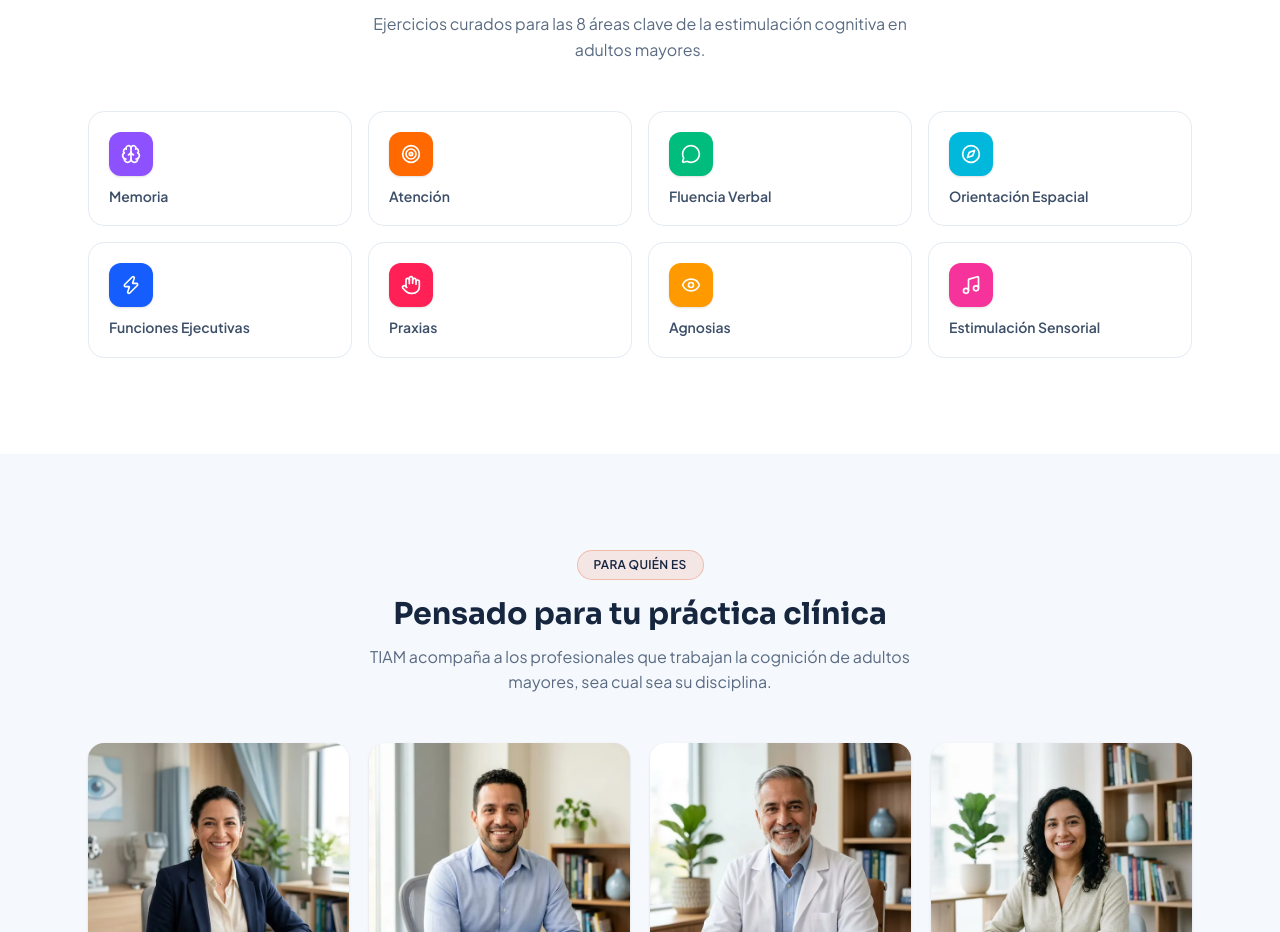
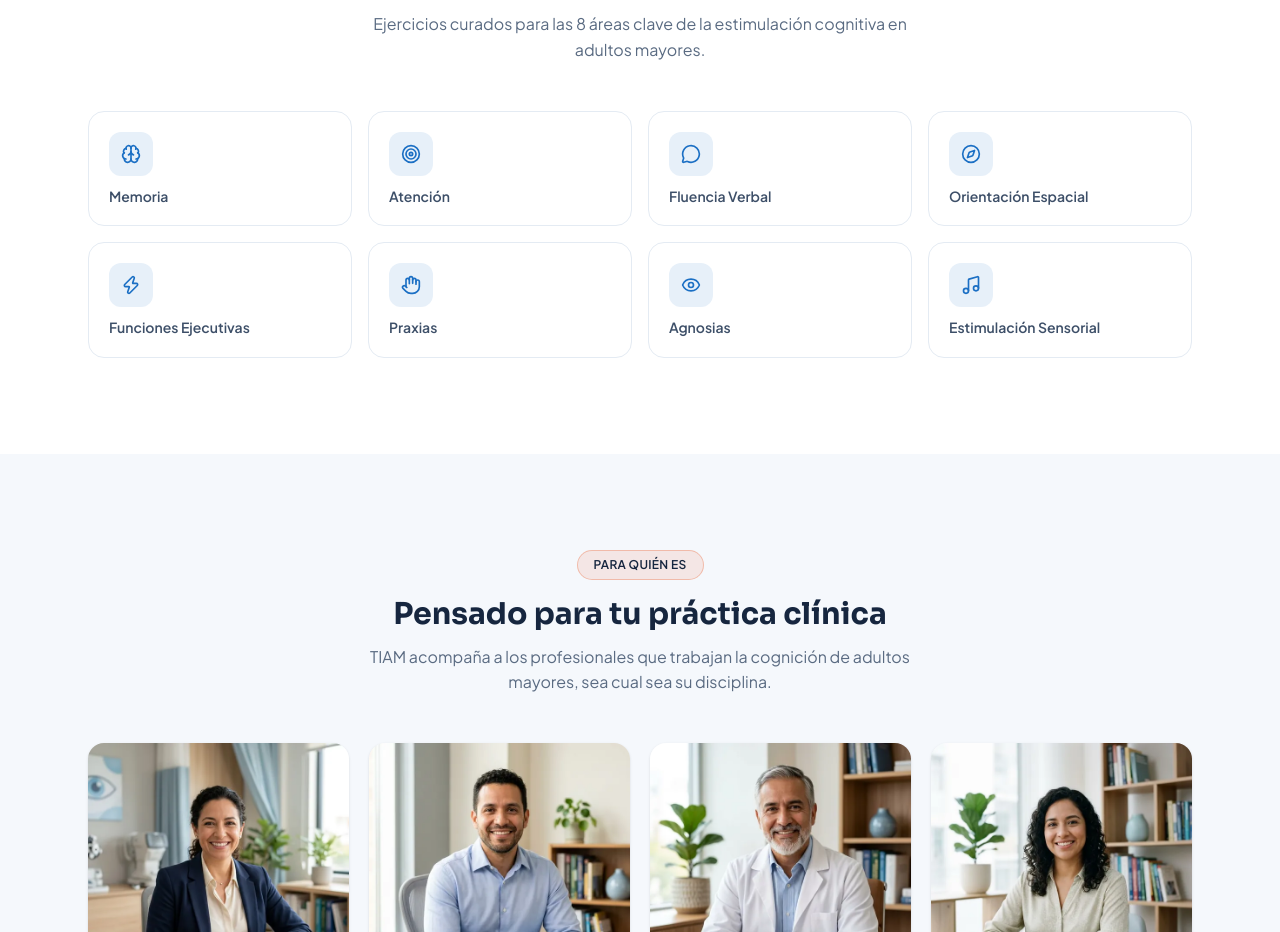
Before and after one commit to manukpo10/TIAM-frontend, a React (Vite) app: page / in a window 1280 px wide. Shown: the part 2543-3475 px from the top of the page. Built offline with nearby package versions, Linux system fonts and the light colour scheme.

Commit message:
style(landing): areas cognitivas en azul de marca (no arcoiris)
- 8 iconos en bg-tiam-blue/10 + text-tiam-blue, coherente con el resto del landing
- Solo el landing; el tablero mantiene AREA_COLORS para distinguir areas al escanear

```diff
--- a/src/pages/landing/LandingPage.tsx
+++ b/src/pages/landing/LandingPage.tsx
@@ -16,7 +16,7 @@ import profTO from '@/assets/profesionales/terapia-ocupacional.webp'
 import profGeriatria from '@/assets/profesionales/geriatria.webp'
 import profFono from '@/assets/profesionales/fonoaudiologia.webp'
 import { useAuthStore } from '@/store/auth'
-import { COGNITIVE_AREAS, AREA_COLORS } from '@/lib/utils'
+import { COGNITIVE_AREAS } from '@/lib/utils'
 
 // ─── Static data (hoisted outside component) ────────────────────────────────
 
@@ -509,15 +509,14 @@ export function LandingPage() {
             </div>
             <div className="grid grid-cols-2 md:grid-cols-4 gap-4">
               {COGNITIVE_AREAS.map((area) => {
-                const color = AREA_COLORS[area.slug]
                 const Icon = AREA_ICONS[area.slug] ?? Brain
                 return (
                   <div
                     key={area.id}
                     className="group rounded-2xl bg-white border border-slate-100 p-5 flex flex-col items-start gap-3 hover:-translate-y-1 hover:shadow-md hover:border-tiam-blue/20 transition-all duration-200 cursor-default"
                   >
-                    <div className={`flex h-11 w-11 shrink-0 items-center justify-center rounded-xl ${color.bg} shadow-sm`}>
-                      <Icon className="h-5 w-5 text-white" />
+                    <div className="flex h-11 w-11 shrink-0 items-center justify-center rounded-xl bg-tiam-blue/10">
+                      <Icon className="h-5 w-5 text-tiam-blue" />
                     </div>
                     <span className="font-semibold text-sm text-slate-700 leading-tight">{area.name}</span>
                   </div>
```
